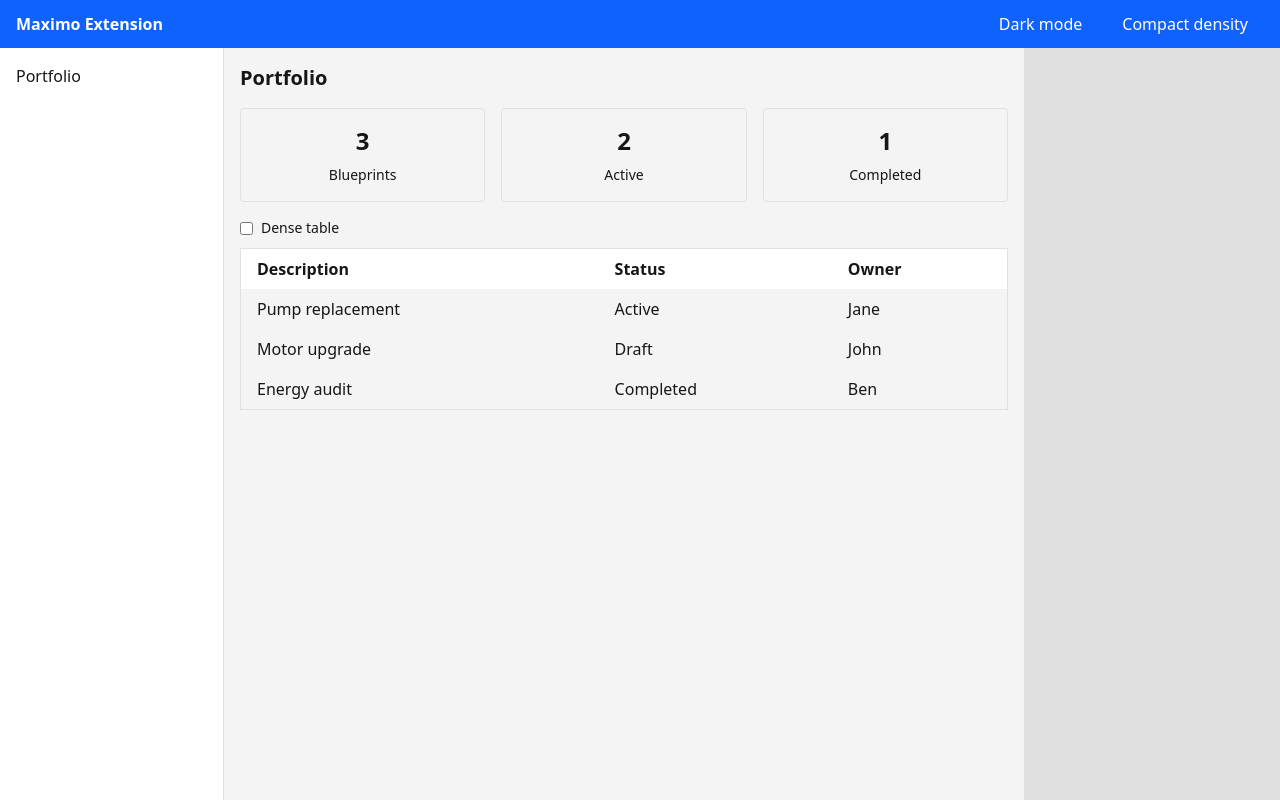
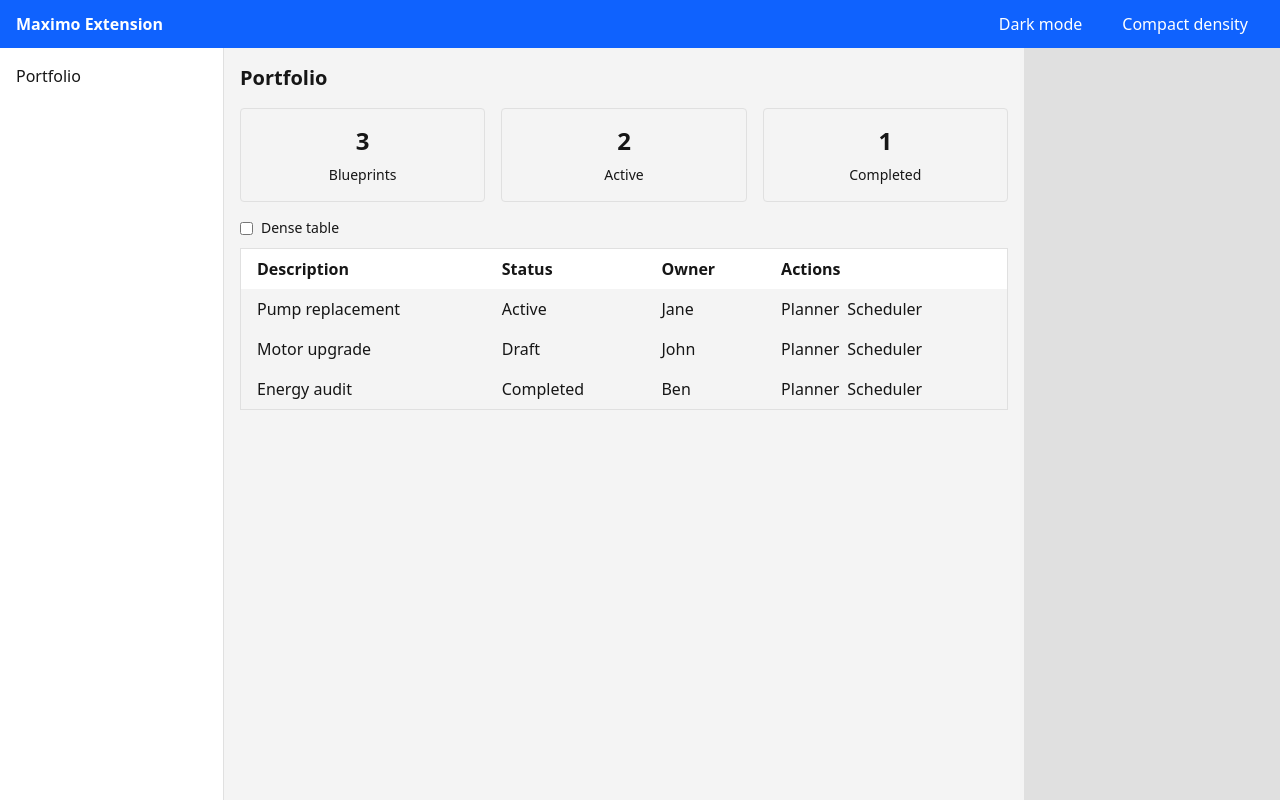
Before and after one commit to dorko-dorkus/loto, a Next.js app in the folder apps/maximo-extension-ui/: page /portfolio in a window 1280 px wide. Built offline with nearby package versions, Linux system fonts and the light colour scheme; no server answers.

Commit message:
feat(portfolio): add planner scheduler links

```diff
--- a/apps/maximo-extension-ui/src/app/portfolio/page.tsx
+++ b/apps/maximo-extension-ui/src/app/portfolio/page.tsx
@@ -10,6 +10,8 @@ const queryClient = new QueryClient();
 function PortfolioContent() {
   const [dense, setDense] = useState(false);
   const { data } = usePortfolio();
+  const search =
+    typeof window !== 'undefined' ? window.location.search : '';
 
   if (!data) return null;
 
@@ -33,6 +35,7 @@ function PortfolioContent() {
             <th className="px-4 py-2">Description</th>
             <th className="px-4 py-2">Status</th>
             <th className="px-4 py-2">Owner</th>
+            <th className="px-4 py-2">Actions</th>
           </tr>
         </thead>
         <tbody>
@@ -41,6 +44,10 @@ function PortfolioContent() {
               <td className={`px-4 ${dense ? 'py-1' : 'py-2'}`}>{wo.description}</td>
               <td className={`px-4 ${dense ? 'py-1' : 'py-2'}`}>{wo.status}</td>
               <td className={`px-4 ${dense ? 'py-1' : 'py-2'}`}>{wo.owner}</td>
+              <td className={`px-4 ${dense ? 'py-1' : 'py-2'} space-x-2`}>
+                <a href={`/planner/${wo.id}${search}`}>Planner</a>
+                <a href={`/scheduler/${wo.id}${search}`}>Scheduler</a>
+              </td>
             </tr>
           ))}
         </tbody>
```
Also changed, not shown: 1 other file (tests, documents, lock files or other folders).
